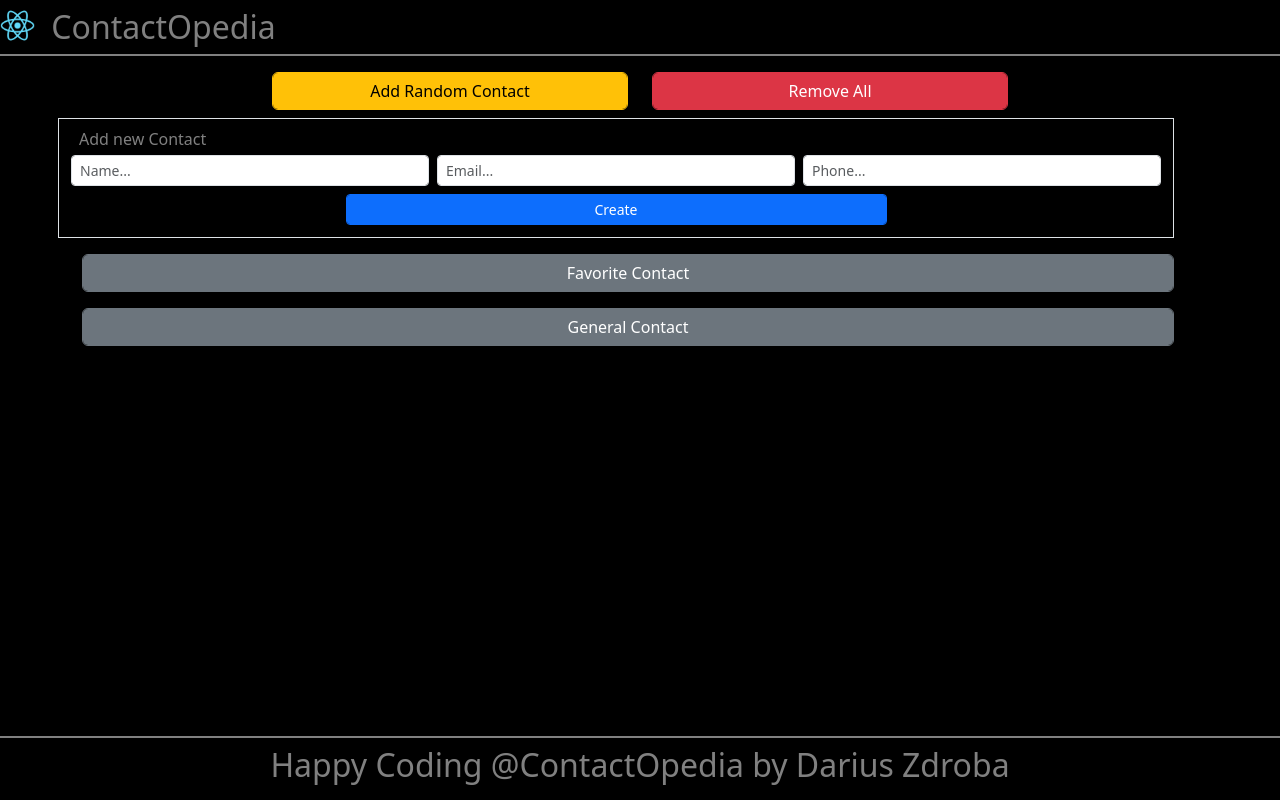
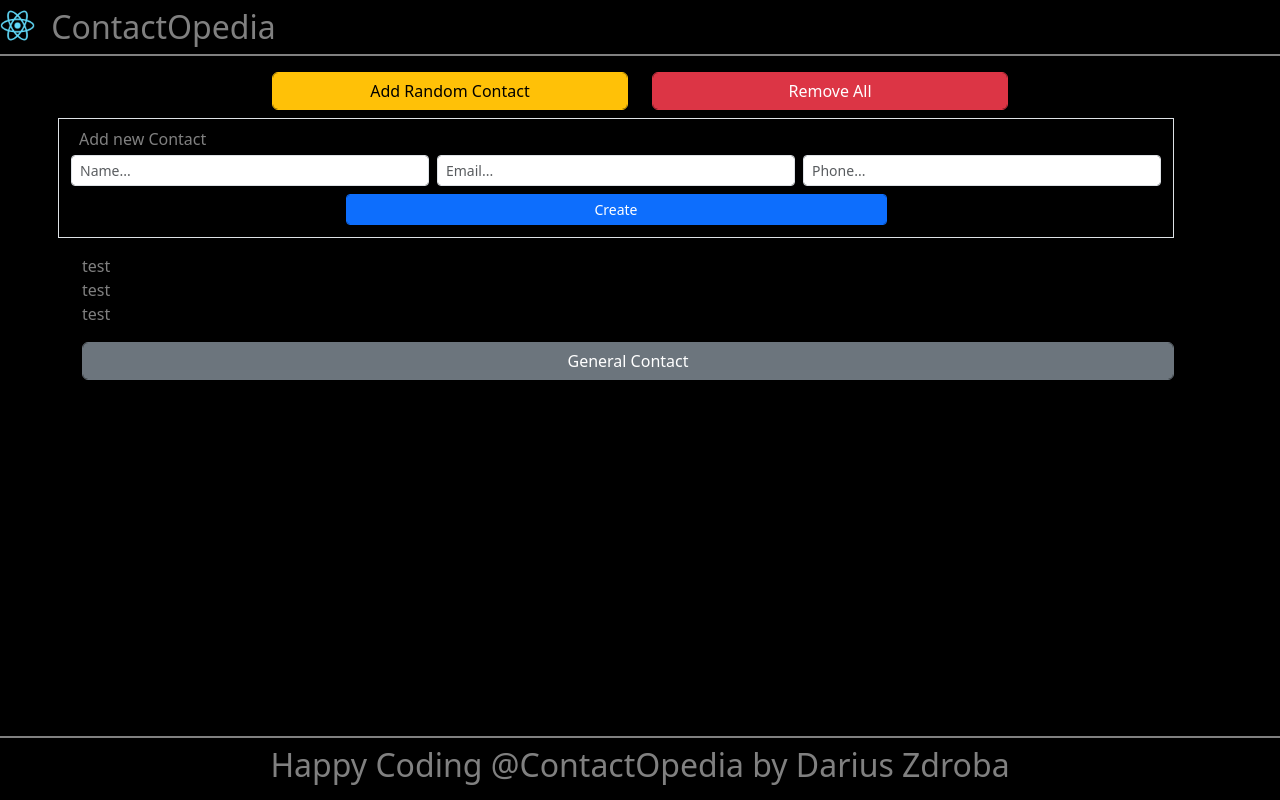
Before and after one commit to DariusZdroba/contactopedia, a React (Create React App) app: page / in a window 1280 px wide. Built offline with nearby package versions, Linux system fonts and the light colour scheme.

Commit message:
test commit

```diff
--- a/src/Components/ContactPages/FavoriteContacts.jsx
+++ b/src/Components/ContactPages/FavoriteContacts.jsx
@@ -3,9 +3,9 @@ import React from "react";
 const FavoriteContacts = () => {
   return (
     <div>
-      <button className="btn btn-secondary form-control">
-        Favorite Contact
-      </button>
+      <div>test</div>
+      <div>test</div>
+      <div>test</div>
     </div>
   );
 };
```
